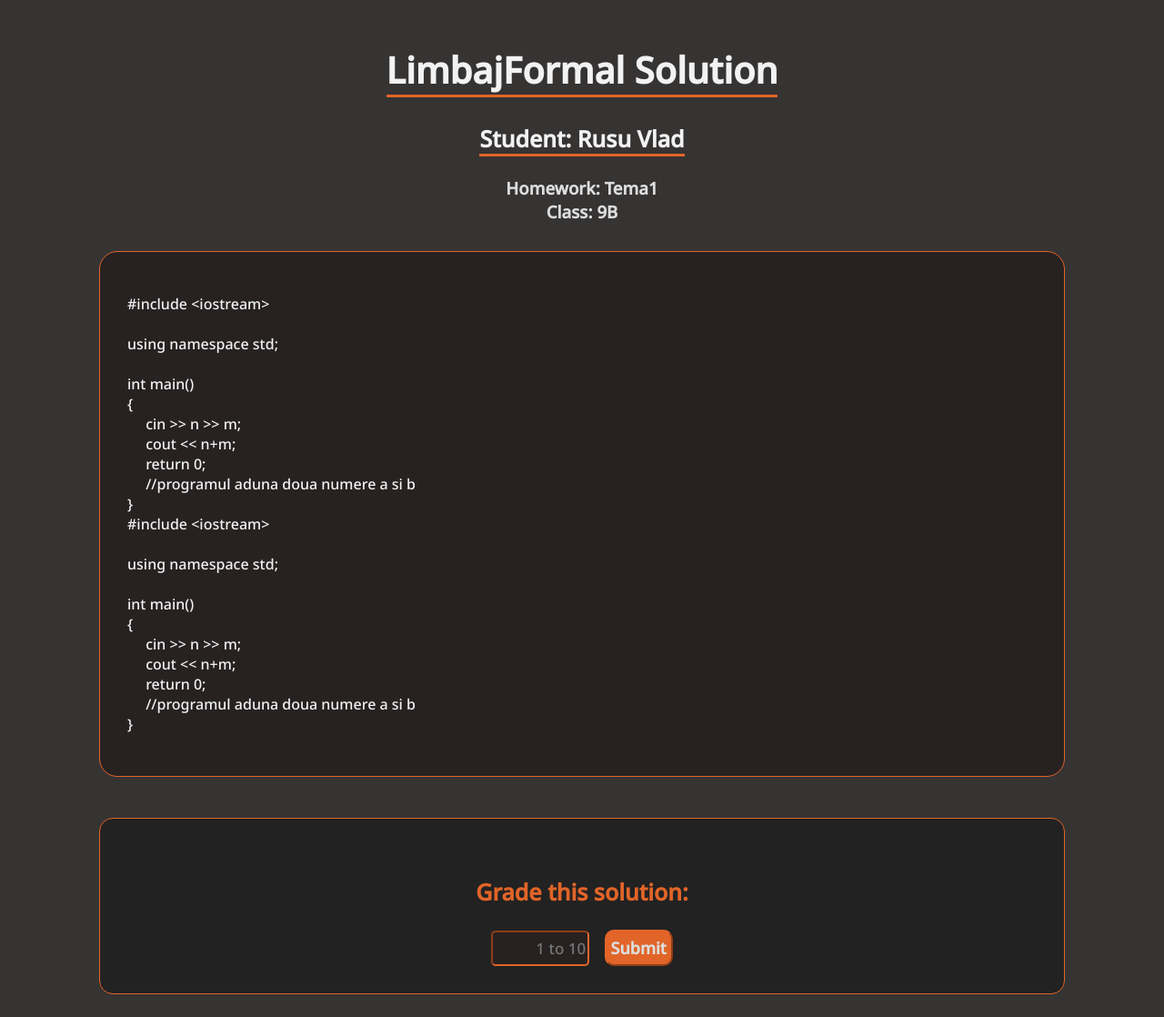
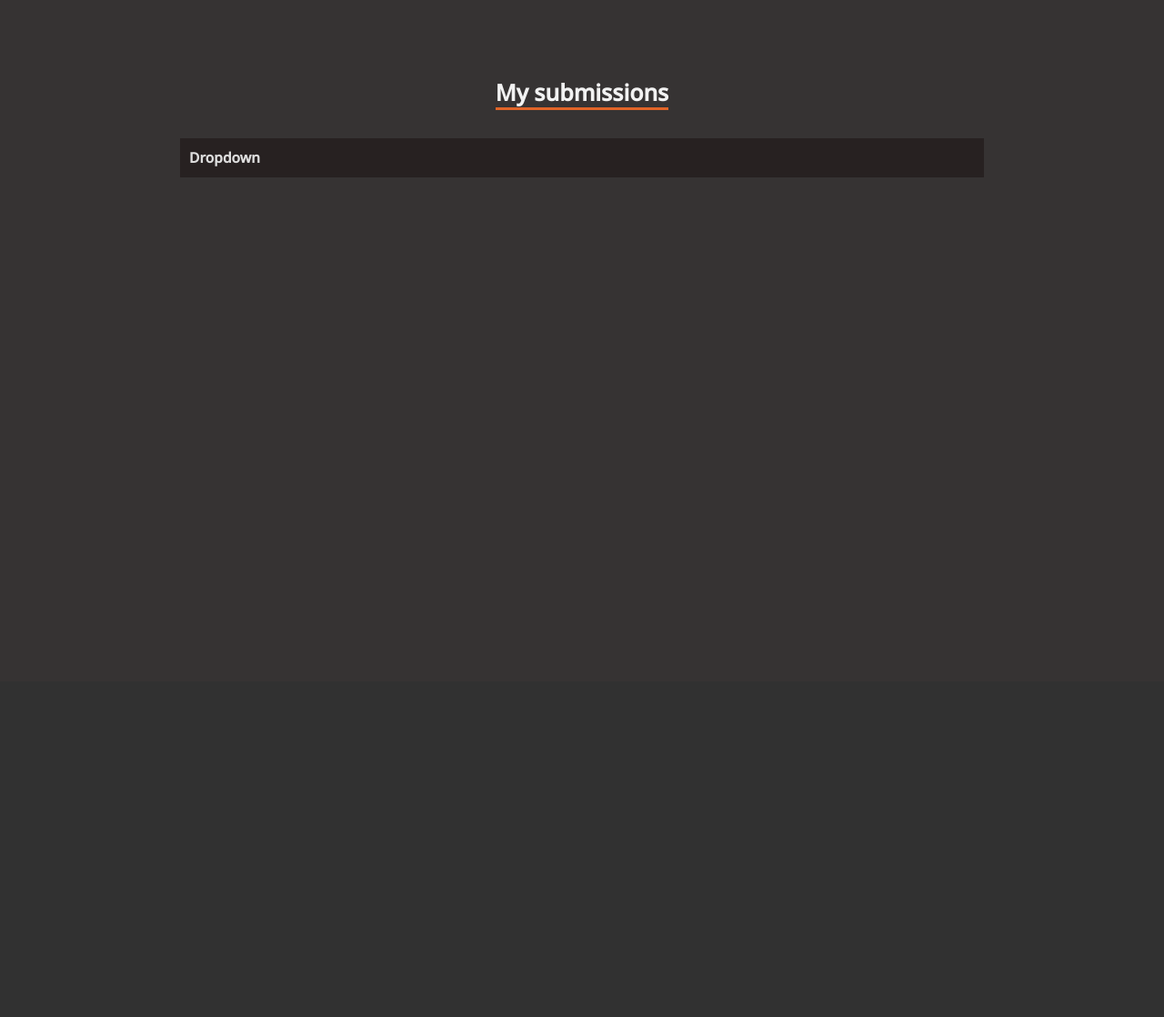
Before and after one commit to ValeuDoamne/In-form-atiX, a PHP site: page /solution.html in a window 1280 px wide. Shown: the part 51-1169 px from the top of the page at 91% size. After the commit the page ends 246 px from the top, so only its background shows below. Run offline with PHP 8.4, Linux system fonts and the light colour scheme.

Commit message:
connect submissions to the backend

```diff
--- a/frontend/assets/css/style.css
+++ b/frontend/assets/css/style.css
@@ -796,6 +796,8 @@
 .solutionContainer {
   display: flex;
   flex-wrap: wrap;
+  flex-flow: column;
+  align-items: center;
   justify-content: center;
   margin-bottom: 10px;
 }
@@ -839,7 +841,7 @@
   color: #f2f2f2;
   padding: 30px;
   margin: 30px;
-  width: 1000px;
+  width: 80%;
   text-align: justify;
   font-family: 'Noto Sans', sans-serif;
 }
@@ -851,7 +853,7 @@
   color: #f2f2f2;
   padding: 30px;
   margin: 15px;
-  width: 1000px;
+  width: 80%;
   text-align: center;
   font-family: 'Noto Sans', sans-serif;
 }
@@ -891,6 +893,56 @@
 .submitGrade:hover {
   background-color: #c05625;
   color:#ddd;
+}
+
+.mainSolution .btn {
+  margin: 10px;
+  color: #ddd;
+  font-family: 'Noto Sans', sans-serif;
+  background-color: #272121;
+  display: flex;
+  align-items: center;
+  justify-content: flex-start;
+  column-gap: var(--gap);
+  padding: 0.6rem;
+  cursor: pointer;
+  border-radius: var(--radius);
+  border: none;
+  box-shadow: var(--shadow);
+  width: 69%;
+}
+
+.mainSolution .bx {
+  font-size: 1.1rem;
+}
+
+.mainSolution .dropdown {
+  width: 70%;
+  display: none;
+  border-style: solid;
+  border-radius: 5px;
+  border-color:#E16428;
+  margin-top: 0.3rem;
+  background: white;
+  background-color: #272121;
+  opacity: 0;
+  transition: all 0.1s cubic-bezier(0.16, 1, 0.5, 1);
+}
+
+.mainSolution .dropdown div {
+  display: flex;
+  align-items: center;
+  column-gap: var(--gap);
+  padding: 0.8rem 1rem;
+  text-decoration: none;
+}
+
+.mainSolution .show {
+  display: flex;
+  flex-flow: column;
+  align-items: center;
+  visibility: visible;
+  opacity: 1;
 }
 
 /* Help page layout */
--- /dev/null
+++ b/frontend/assets/js/solution.js
@@ -0,0 +1,101 @@
+
+
+async function getProblemDetails(problem_id) {
+    let problem_data = undefined;
+    await fetch('http://localhost:8000/api/v1/problems/'+problem_id, {
+        headers: {Authorization: "Bearer "+localStorage.getItem('token')}
+    }).then(data => data.json())
+      .then(data => {
+        if(data.status == "Success") {
+            problem_data = data.problem;
+        } else {
+            console.log(data);
+        }
+      }).catch(err => {
+        console.log(err);
+      });
+    return problem_data;
+}
+
+async function getProblemSubmissions(problem_id) {
+    let submissions = undefined;
+    await fetch('http://localhost:8000/api/v1/problems/'+problem_id+'/submissions', {
+        headers: {Authorization: "Bearer "+localStorage.getItem('token')}
+    }).then(data => data.json())
+      .then(data => {
+        if(data.status == "Success") {
+            submissions = data.submissions;
+        } else {
+            console.log(data);
+        }
+      }).catch(err => {
+        console.log(err);
+      });
+    return submissions;
+}
+
+function genereteDropdowns(problem_submissions) {
+    const solutionCotainer = document.getElementById('solution-container');
+    solutionCotainer.innerHTML = '';
+    for(const i in problem_submissions) {
+        solutionCotainer.insertAdjacentHTML('afterbegin', `
+                <button class="btn" id="btn-${i}">Solution #${problem_submissions[i].submission_id}</button>
+
+                <div id="dropdown-${i}" class="dropdown">
+                    <h5>
+                        <span class="highlight">Programming Laguage:</span>
+                        <span>${problem_submissions[i].programming_language}</span>
+                    </h5>
+                    ${problem_submissions[i].score == null ?
+                        `<h5><span class="highlight">Not Yet Evaluated<span></h5>` :
+                        `<h5><span class="highlight">Score:</span>
+                        <span>${problem_submissions[i].score}/100</span></h5>
+                        `}
+                    <div class="solutionPanel">
+                        <code>
+                            <pre>${problem_submissions[i].solution}</pre>
+                        </code>
+                    </div>
+                </div>
+            `);
+        document.getElementById(`btn-${i}`).addEventListener('click', function(e) {
+            e.stopPropagation();
+            document.getElementById(`dropdown-${i}`).classList.toggle("show");
+        })
+    }
+}
+
+async function renderPage() {
+    const problem_id = parseInt(window.location.hash.slice(1));
+    const solution_title = document.getElementById("problemTitle");
+    const problem_data = await getProblemDetails(problem_id);
+    const problem_submissions = await getProblemSubmissions(problem_id);
+    solution_title.innerText = problem_data.name + " Solutions";
+    console.log(problem_submissions);
+
+
+const dropdownBtn = document.getElementById("btn");
+const dropdownMenu = document.getElementById("dropdown");
+
+// Toggle dropdown function
+const toggleDropdown = function () {
+  dropdownMenu.classList.toggle("show");
+};
+
+// Toggle dropdown open/close when dropdown button is clicked
+dropdownBtn.addEventListener("click", function (e) {
+  e.stopPropagation();
+  toggleDropdown();
+});
+    genereteDropdowns(problem_submissions);
+}
+
+document.addEventListener("DOMContentLoaded", function() {
+  //initialize the page
+  renderPage();
+
+  //add hash change listener
+  onhashchange = () => {
+    renderPage();
+  };
+});
--- a/frontend/solution.html
+++ b/frontend/solution.html
@@ -12,50 +12,29 @@
     <link href="https://fonts.googleapis.com/css2?family=Noto+Sans:wght@500&display=swap" rel="stylesheet">
     <link rel="stylesheet" href="https://cdnjs.cloudflare.com/ajax/libs/font-awesome/4.7.0/css/font-awesome.min.css">
     <script type="module" src="./assets/js/main.js"></script>
+    <script src="./assets/js/solution.js"></script>
 </head>
 <body>
     <header>
     </header>
     <div class="mainSolution">
-        <h1>LimbajFormal Solution</h1>
+        <h1 id="problemTitle"></h1>
         <br>
-        <h2>Student: Rusu Vlad</h2>
-        <h3>Homework: Tema1</h3>
-        <h3>Class: 9B</h3>
-        <div class = "solutionContainer">
+        <h2>My submissions</h2>
+        <div id="solution-container" class = "solutionContainer">
+            <button class="btn" id="btn">
+                <h3>Dropdown</h3>
+            </button>
+            <div class="dropdown" id="dropdown">
+                <div id="solution-content" class = "solutionPanel">
+                </div>
 
-            <div class = "solutionPanel">
-                <p>
-                    #include &lt;iostream&gt;<br>
-                    <br>
-                    using namespace std;<br>
-                    <br>
-                    int main()<br>
-                    {<br>
-                        &emsp; cin &gt;&gt; n &gt;&gt; m;<br>
-                        &emsp; cout &lt;&lt; n+m;<br>
-                        &emsp; return 0;<br>
-                        &emsp; //programul aduna doua numere a si b<br>
-                    }<br>
-                    #include &lt;iostream&gt;<br>
-                    <br>
-                    using namespace std;<br>
-                    <br>
-                    int main()<br>
-                    {<br>
-                        &emsp; cin &gt;&gt; n &gt;&gt; m;<br>
-                        &emsp; cout &lt;&lt; n+m;<br>
-                        &emsp; return 0;<br>
-                        &emsp; //programul aduna doua numere a si b<br>
-                    }<br>
-                </p>
-            </div>
-
-            <div class = "submitPanel">
-                <h4>Grade this solution: </h4>
-                <input type="text" name="gradeSolution" id="gradeSolution" placeholder="1 to 10">
-                &ensp;
-                <button type = "button" class = "submitGrade">Submit</button>
+                <div class = "submitPanel">
+                    <h4>Grade this solution: </h4>
+                    <input type="text" name="gradeSolution" id="gradeSolution" placeholder="1 to 100">
+                    &ensp;
+                    <button type = "button" class = "submitGrade">Submit</button>
+                </div>
             </div>
 
         </div>
```
